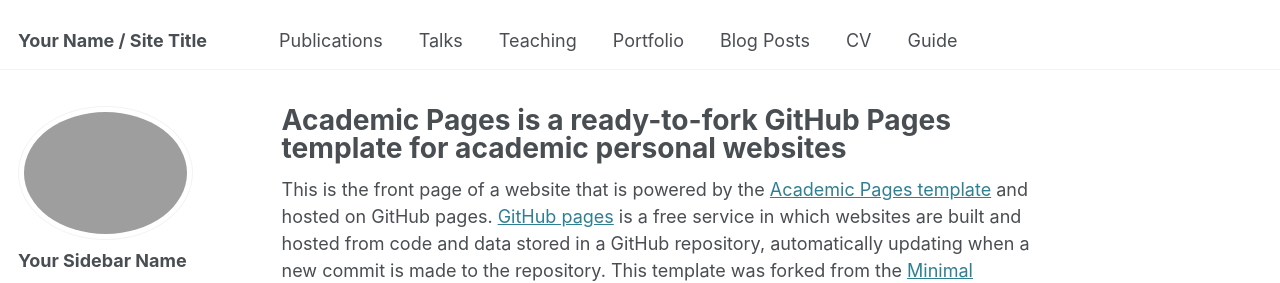
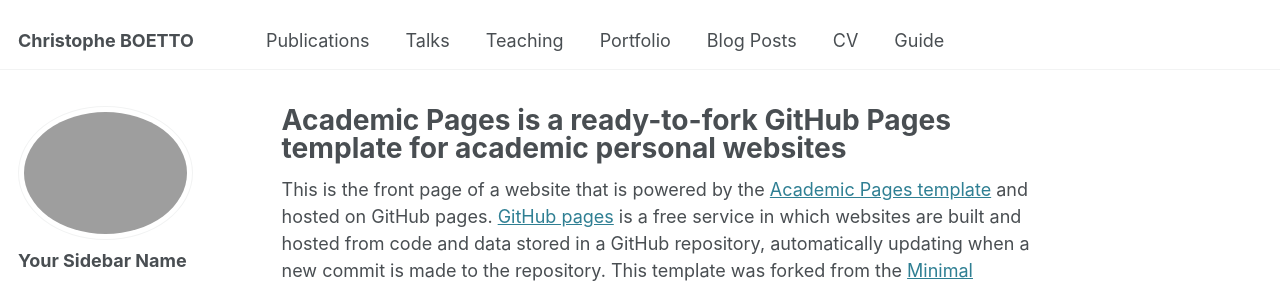
Before and after one commit to christopheboetto/website, a Jekyll site: the page built from _pages/about.md, in a window 1280 px wide. Shown: the top 283 px of the page. Built offline with Jekyll 4.4.1, drawn with Linux system fonts in a browser that asks for light colours; some web fonts are replaced.

Commit message:
Update _config.yml with name

```diff
--- a/_config.yml
+++ b/_config.yml
@@ -9,7 +9,7 @@
 # Basic Site Settings
 locale                   : "en-US"
 site_theme               : "default"
-title                    : "Your Name / Site Title"
+title                    : "Christophe BOETTO"
 title_separator          : "-"
 name                     : &name "Your Name"
 description              : &description "personal description"
```
